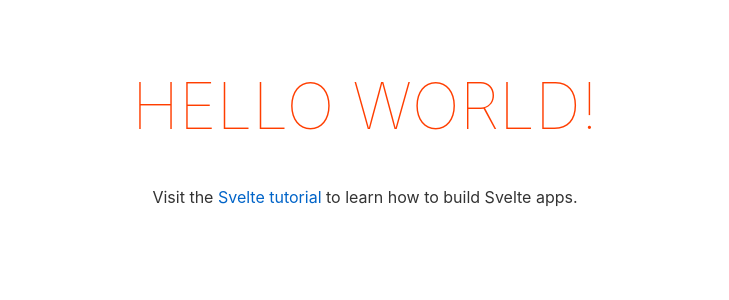
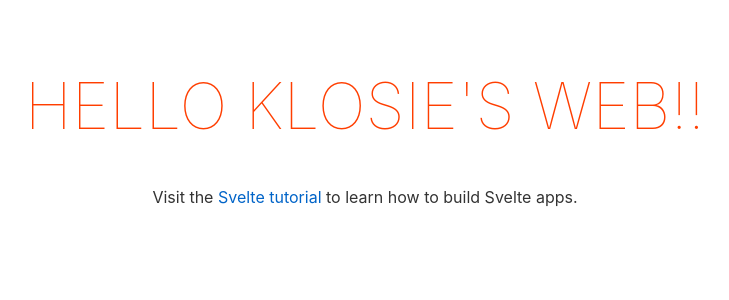
Before and after one commit to MisileLab/klosie-web, a Svelte app: page / in a window 1280 px wide. Shown: the top 300 px of the page, without its empty margins (275-1004 px from the left). Built offline with nearby package versions, Linux system fonts and the light colour scheme.

Commit message:
Update main.js

```diff
--- a/src/main.js
+++ b/src/main.js
@@ -3,7 +3,7 @@ import App from './App.svelte';
 const app = new App({
 	target: document.body,
 	props: {
-		name: 'world'
+		name: "klosie's web!"
 	}
 });
 
```
